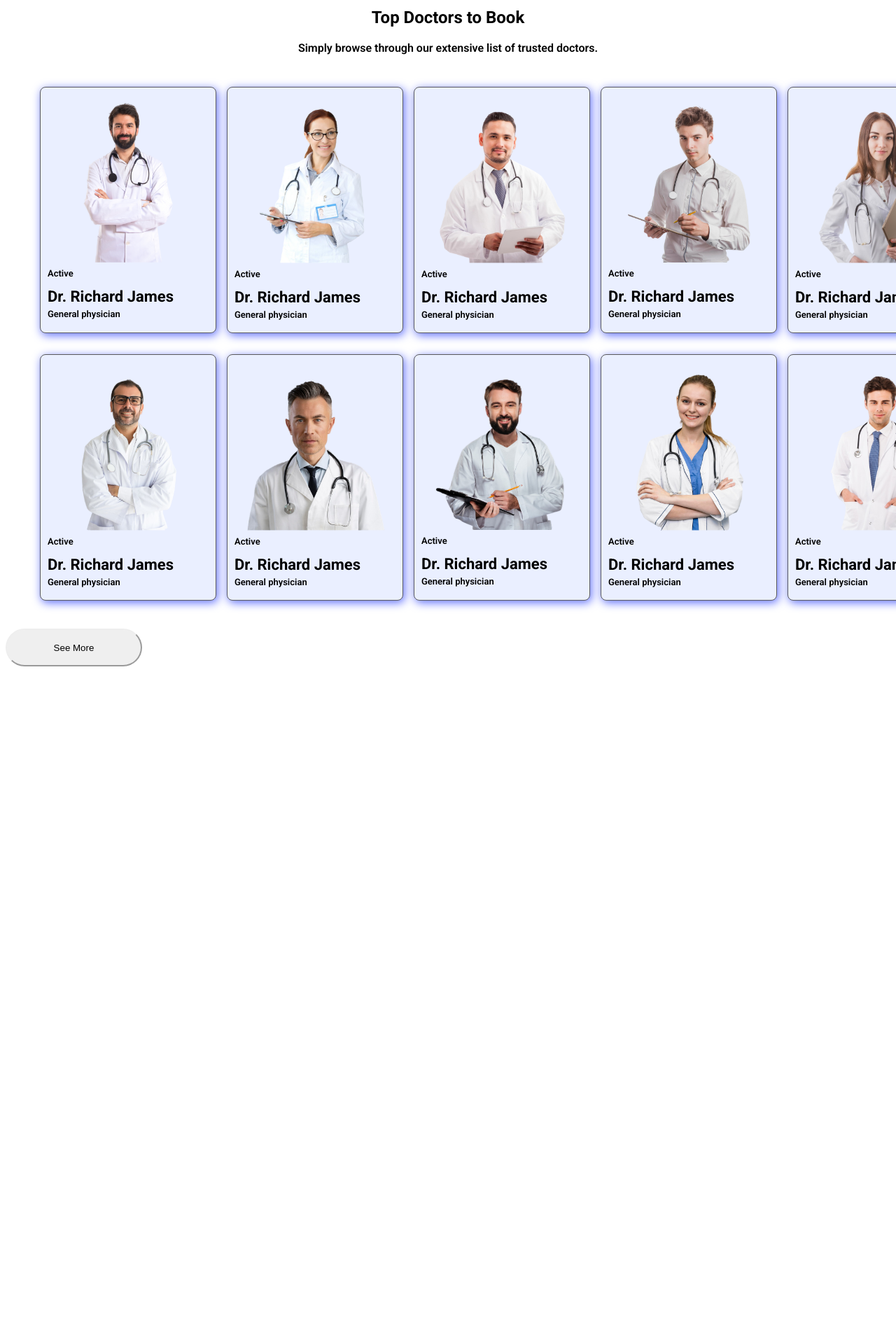
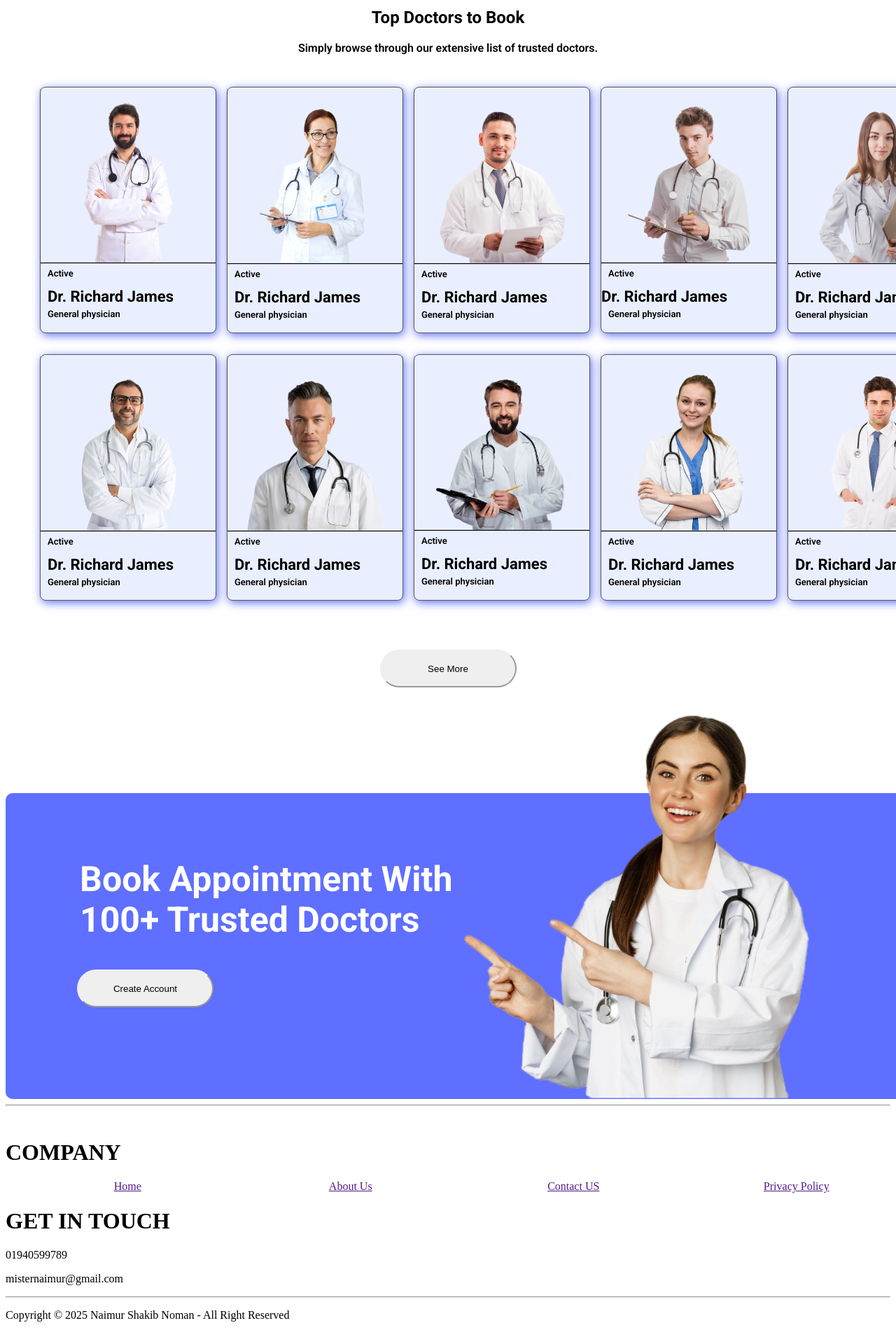
Before and after one commit to misternaimur/Doctoria, a plain HTML site: page pages/index.html in a window 1280 px wide. Shown: the part 1220-3120 px from the top of the page at 70% size. Before the commit the page ends 2180 px from the top, so only its background shows below. Drawn offline with Linux system fonts and the light colour scheme; a web font is replaced by a local one.

Commit message:
apt section and footer body

```diff
--- a/pages/index.html
+++ b/pages/index.html
@@ -1,6 +1,6 @@
 <!-- @format -->
 
-<!DOCTYpE html>
+<!DOCTYPE html>
 <html lang="en">
   <head>
     <meta charset="UTF-8" />
@@ -54,14 +54,13 @@
         </div>
       </section>
 
-
       <!---------------- Speciality section ---------------->
       <section class="speciality-section">
         <div class="Speciality-content roboto-font">
           <h1>Find by Speciality</h1>
           <p>
-          Simply browse through our extensive list of trusted doctors, schedule
-          your apointment hassle-free.
+            Simply browse through our extensive list of trusted doctors,
+            schedule your apointment hassle-free.
           </p>
         </div>
         <div class="all-card display-flex">
@@ -87,103 +86,197 @@
             <p>Dermatologist</p>
           </div>
           <div class="small-card">
-          <img src="../assets/assets/assets_frontend/Gynecologist.svg" alt="" />
+            <img
+              src="../assets/assets/assets_frontend/Gynecologist.svg"
+              alt=""
+            />
             <p>Gynecologist</p>
           </div>
           <div class="small-card">
-          <img src="../assets/assets/assets_frontend/Neurologist.svg" alt="" />
+            <img
+              src="../assets/assets/assets_frontend/Neurologist.svg"
+              alt=""
+            />
             <p>Neurologist</p>
           </div>
           <div class="small-card">
             <img
               src="../assets/assets/assets_frontend/pediatricians.svg"
-            alt=""/>
+              alt=""
+            />
             <p>pediatricians</p>
           </div>
         </div>
       </section>
 
-
       <!---------------- Top Doctor Section --------------->
       <section class="top-doctor-section roboto-font">
         <h1 class="top-doctor-tittle">Top Doctors to Book</h1>
-        <p class="top-doctor-description">Simply browse through our extensive list of trusted doctors.</p>
-        <div class="doctor-cards ">
-
+        <p class="top-doctor-description">
+          Simply browse through our extensive list of trusted doctors.
+        </p>
+        <div class="doctor-cards">
           <div class="doctor-card">
-            <img src="../assets/assets/assets_frontend/doc1.png" alt="">
+            <img
+              class="card-img"
+              src="../assets/assets/assets_frontend/doc1.png"
+              alt=""
+            />
             <p class="cards-text">Active</p>
             <h3 class="cards-text cards-tittle">Dr. Richard James</h3>
             <p class="cards-text">General physician</p>
           </div>
 
           <div class="doctor-card">
-            <img src="../assets/assets/assets_frontend/doc2.png" alt="">
+            <img
+              class="card-img"
+              src="../assets/assets/assets_frontend/doc2.png"
+              alt=""
+            />
             <p class="cards-text">Active</p>
             <h3 class="cards-text cards-tittle">Dr. Richard James</h3>
             <p class="cards-text">General physician</p>
           </div>
 
           <div class="doctor-card">
-            <img src="../assets/assets/assets_frontend/doc3.png" alt="">
-            <p class="cards-text" >Active</p>
-            <h3 class="cards-text cards-tittle">Dr. Richard James</h3>
-            <p class="cards-text">General physician</p>
-          </div>
-
-          <div class="doctor-card">
-            <img src="../assets/assets/assets_frontend/doc4.png" alt="">
+            <img
+              class="card-img"
+              src="../assets/assets/assets_frontend/doc3.png"
+              alt=""
+            />
             <p class="cards-text">Active</p>
             <h3 class="cards-text cards-tittle">Dr. Richard James</h3>
             <p class="cards-text">General physician</p>
           </div>
 
           <div class="doctor-card">
-            <img src="../assets/assets/assets_frontend/doc5.png" alt="">
+            <img
+              class="card-img"
+              src="../assets/assets/assets_frontend/doc4.png"
+              alt=""
+            />
+            <p class="cards-text">Active</p>
+            <h3 class="cards-text+ cards-tittle">Dr. Richard James</h3>
+            <p class="cards-text">General physician</p>
+          </div>
+
+          <div class="doctor-card">
+            <img
+              class="card-img"
+              src="../assets/assets/assets_frontend/doc5.png"
+              alt=""
+            />
             <p class="cards-text">Active</p>
             <h3 class="cards-text cards-tittle">Dr. Richard James</h3>
             <p class="cards-text">General physician</p>
           </div>
 
           <div class="doctor-card">
-            <img src="../assets/assets/assets_frontend/doc6.png" alt="">
+            <img
+              class="card-img"
+              src="../assets/assets/assets_frontend/doc6.png"
+              alt=""
+            />
             <p class="cards-text">Active</p>
             <h3 class="cards-text cards-tittle">Dr. Richard James</h3>
             <p class="cards-text">General physician</p>
           </div>
 
           <div class="doctor-card">
-            <img src="../assets/assets/assets_frontend/doc7.png" alt="">
+            <img
+              class="card-img"
+              src="../assets/assets/assets_frontend/doc7.png"
+              alt=""
+            />
             <p class="cards-text">Active</p>
             <h3 class="cards-text cards-tittle">Dr. Richard James</h3>
             <p class="cards-text">General physician</p>
           </div>
 
           <div class="doctor-card">
-            <img src="../assets/assets/assets_frontend/doc8.png" alt="">
+            <img
+              class="card-img"
+              src="../assets/assets/assets_frontend/doc8.png"
+              alt=""
+            />
             <p class="cards-text">Active</p>
             <h3 class="cards-text cards-tittle">Dr. Richard James</h3>
             <p class="cards-text">General physician</p>
           </div>
 
           <div class="doctor-card">
-            <img src="../assets/assets/assets_frontend/doc9.png" alt="">
+            <img
+              class="card-img"
+              src="../assets/assets/assets_frontend/doc9.png"
+              alt=""
+            />
             <p class="cards-text">Active</p>
             <h3 class="cards-text cards-tittle">Dr. Richard James</h3>
             <p class="cards-text">General physician</p>
           </div>
 
           <div class="doctor-card">
-            <img src="../assets/assets/assets_frontend/doc10.png" alt="">
+            <img
+              class="card-img"
+              src="../assets/assets/assets_frontend/doc10.png"
+              alt=""
+            />
             <p class="cards-text">Active</p>
             <h3 class="cards-text cards-tittle">Dr. Richard James</h3>
             <p class="cards-text">General physician</p>
           </div>
+        </div>
+        <div class="btn1">
+          <button class="btn-primary top-doctor-btn" type="button">
+            See More
+          </button>
+        </div>
+      </section>
 
+      <!---------------- create Doctor Section --------------->
+
+      <section class="roboto-font">
+        <div class="apt-section">
+          <div class="apt-content">
+            <h1 class="apt-tittle">
+              Book Appointment With 100+ Trusted Doctors
+            </h1>
+            <button class="btn-primary btn2">Create Account</button>
           </div>
-        <button class="btn-primary top-doctor-btn" type="button">See More</button>
+          <div>
+            <img
+              class="apt-img"
+              src="../assets/assets/assets_frontend/appointment_img.png"
+              alt=""
+            />
+          </div>
+        </div>
       </section>
     </main>
-    <footer></footer>
+    <hr />
+    <footer>
+      <div>
+        <div class="footer-content-1">
+          <img src="" alt="" class="logo" />
+          <p class="footer-description"></p>
+        </div>
+        <div class="footer-content-2">
+          <h1>COMPANY</h1>
+          <ul>
+            <li><a href="">Home</a></li>
+            <li><a href="">About Us</a></li>
+            <li><a href="">Contact US</a></li>
+            <li><a href="">Privacy Policy</a></li>
+          </ul>
+        </div>
+        <div class="footer-content-3">
+          <h1>GET IN TOUCH</h1>
+          <p>01940599789</p>
+          <p>misternaimur@gmail.com</p>
+        </div>
+      </div>
+    </footer>
+    <hr />
+    <p>Copyright &copy; 2025 Naimur Shakib Noman - All Right Reserved</p>
   </body>
 </html>
--- a/style/style.css
+++ b/style/style.css
@@ -88,7 +88,7 @@ ul {
   color: var(--color02);
   justify-items: center;
   font-size: 70px;
-  width: 700px;
+  width: 600px;
   height: 150px;
   display: grid;
   grid-column-end: span 2;
@@ -146,7 +146,6 @@ ul {
   grid-template-columns: repeat(5, 1fr);
   grid-template-rows: repeat(2, 1fr);
   margin-left: 49px;
-
 }
 .doctor-card {
   width: 250px;
@@ -168,19 +167,68 @@ ul {
     "Lucida Sans Unicode", Geneva, Verdana, sans-serif;
 }
 
-.cards-text{
+.cards-text {
   padding-left: 10px;
   margin-top: 5px;
-
 }
-.cards-tittle{
+.cards-tittle {
   font-size: 22px;
   font-weight: 300px;
   margin: 0%;
 }
-.top-doctor-btn{
+.top-doctor-btn {
   align-items: center;
   margin-top: 40px;
   margin-right: auto;
-   margin-left: auto ;
+  margin-left: auto;
 }
+.card-img {
+  box-shadow: 0px 1px 1px black;
+}
+
+.btn1 {
+  display: flex;
+  margin-top: 30px;
+  align-items: center;
+}
+
+/* -------------- apt-section----------- */
+
+.apt-section{
+  width: 1300px;
+  height: 433px;
+  margin: 151px auto auto auto;
+  border-radius: 10px;
+  border: 2px solid var(--color01);
+  background-color: var(--color01);
+  display: grid;
+  grid-template-columns: repeat(2, 1fr);
+
+}
+.apt-content{
+  display: grid;
+  grid-template-rows: 250px 40px ;
+
+}
+
+
+.apt-tittle{
+    font-size: 50px;
+    width: 536px ;
+    height: 170px;
+    font-weight: 700px;
+    margin-top: 92px;
+    margin-left: 104px;
+    color: var(--color02);
+}
+
+.btn2{
+  margin-left: 100px;
+}
+.apt-img{
+  position: relative;
+  top: -117px;
+  width: 500px;
+}
+
+/* ---------- footer --------- */
```
Lines whose indentation alone changed are shown as unchanged.
